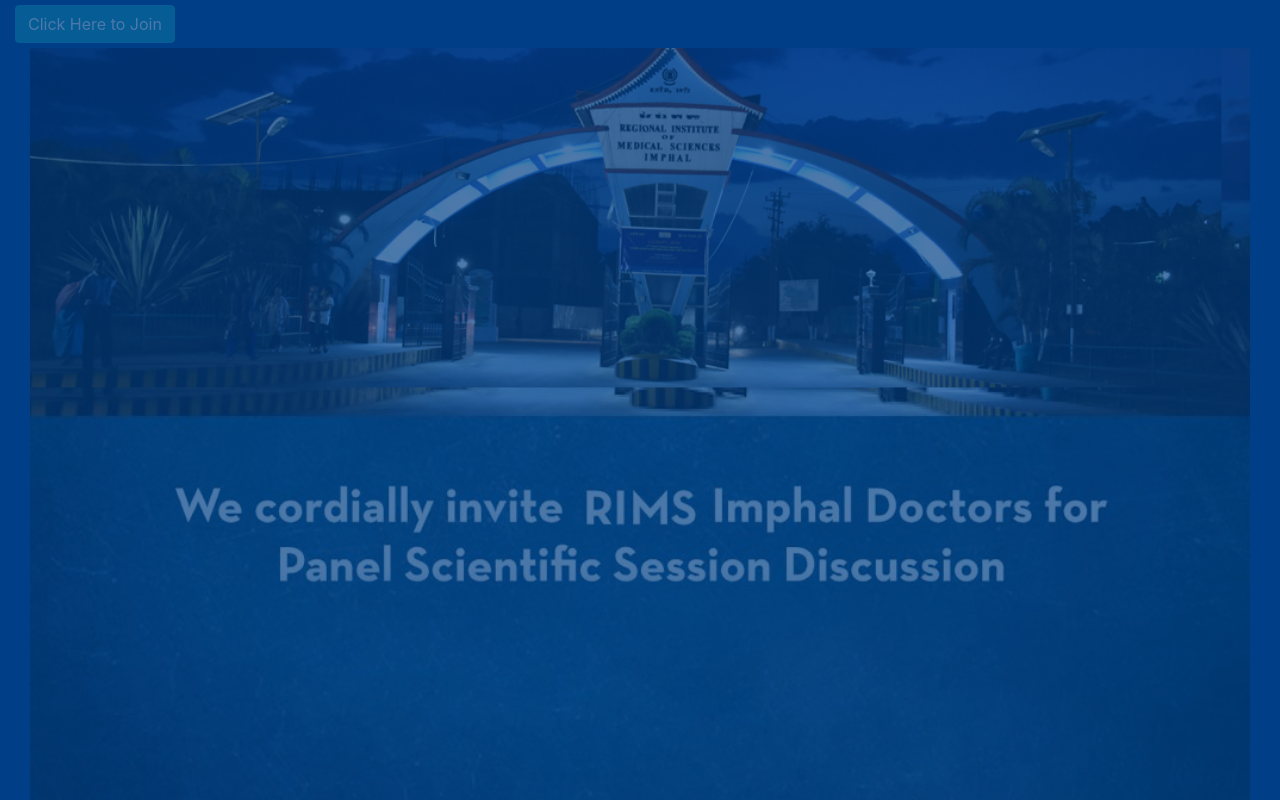
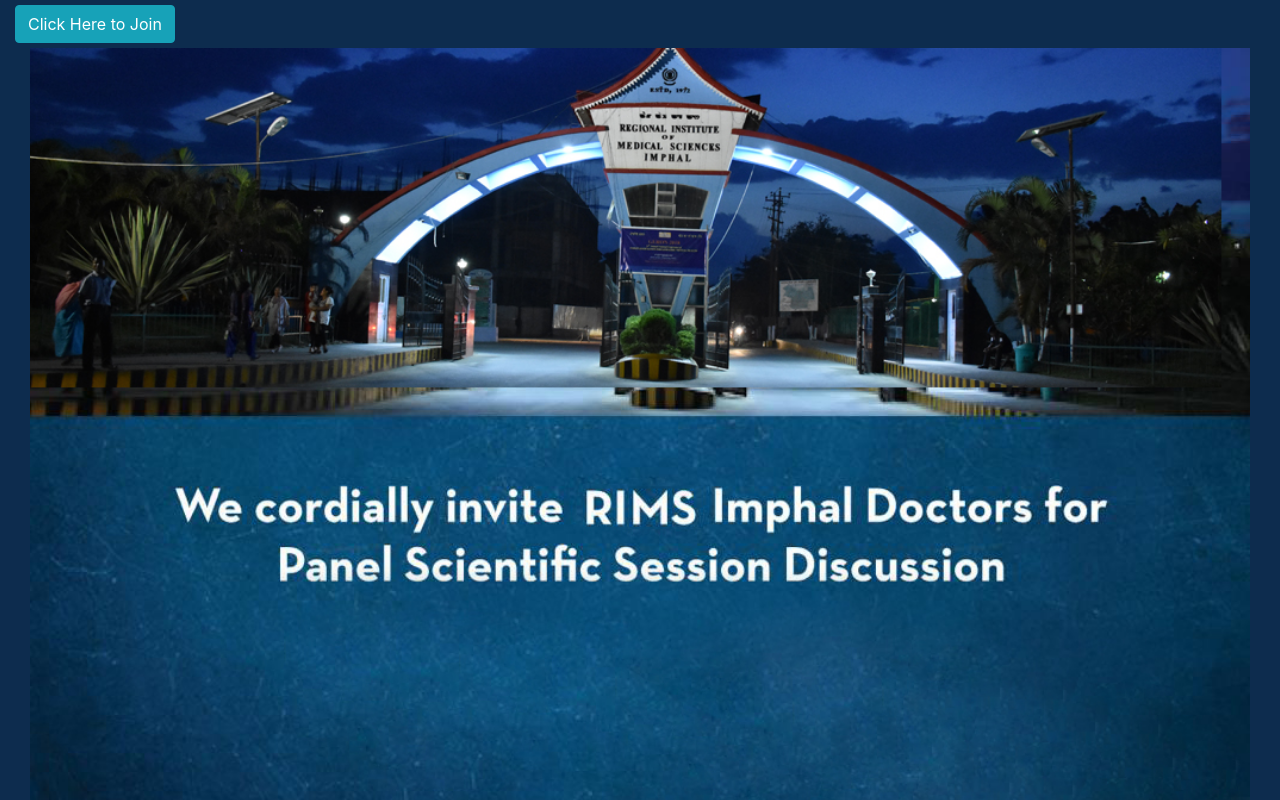
Before and after one commit to medicalsocietyRIMS/medicalsocietyRIMS, a plain HTML site: page index.html in a window 1280 px wide. Shown: the top 800 px of the page. Drawn offline with nearby package versions, Linux system fonts and the light colour scheme.

Commit message:
Update style.css

```diff
--- a/css/style.css
+++ b/css/style.css
@@ -1,6 +1,5 @@
 body {
-	background-color: #003F87;
-	opacity: 0.3;
+	background-color: #0d2c4e;
 }
 
 .meeting-button {
```
